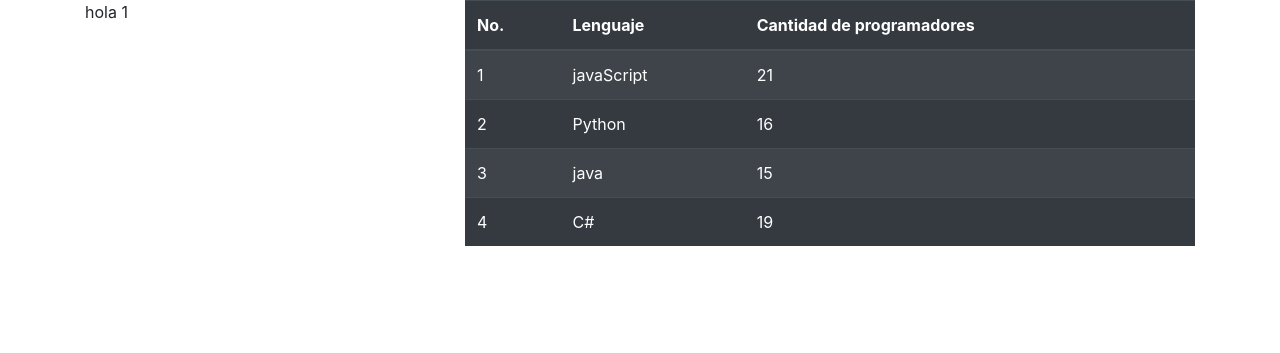
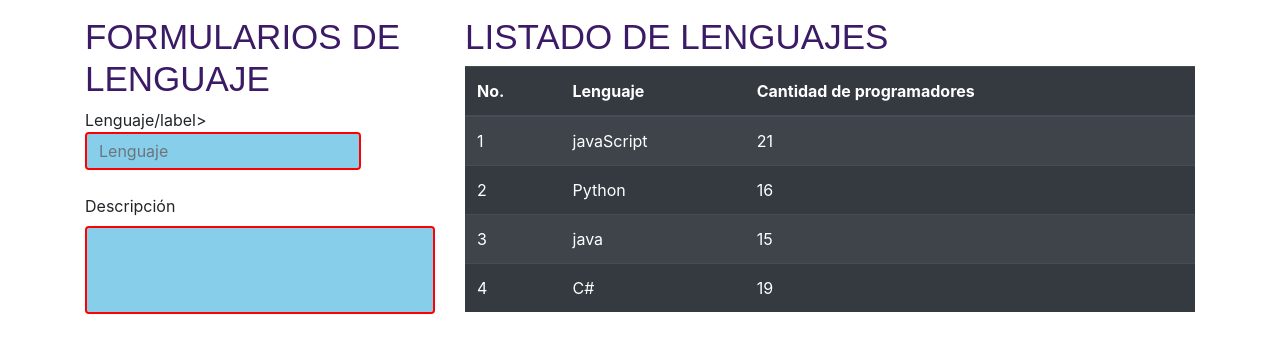
Before and after one commit to radape-Hub/aplicaci-nWeb, a Flask app: page /Interfaz in a window 1280 px wide. Shown: the part 56-409 px from the top of the page. Run offline with Flask 2, Linux system fonts and the light colour scheme; some libraries are stand-ins or nearby versions.

Commit message:
se crea archivo .css

```diff
--- /dev/null
+++ b/css/interfaz.css
@@ -0,0 +1,20 @@
+#descripcion {
+    resize: none;
+    border: red 2px solid;
+    background-color: skyblue;
+}
+
+#nombre{
+
+
+    border: red 2px solid;
+    background-color: skyblue;
+}
+
+h2 {
+    color: #3c1b66;
+    font-weight: normal;
+    font-size: 35px;
+    font-family: Arial;
+    text-transform: uppercase;
+}
--- a/templates/Interfaz.html
+++ b/templates/Interfaz.html
@@ -10,6 +10,10 @@
   <!-- Bootstrap CSS -->
   <link rel="stylesheet" href="https://stackpath.bootstrapcdn.com/bootstrap/4.3.1/css/bootstrap.min.css"
     integrity="sha384-ggOyR0iXCbMQv3Xipma34MD+dH/1fQ784/j6cY/iJTQUOhcWr7x9JvoRxT2MZw1T" crossorigin="anonymous">
+
+    <!-- Custom CSS -->
+    <link rel="stylesheet" type="text/css" href="/css/interfaz.css"/>
+
 </head>
 
 <body>
@@ -38,14 +42,23 @@
       </div>
     </div>
   </nav>
-  <div class="container">
+  <div class="container my-3">
     <div class="row">
       <div class="col-sm-12 col-md-4 col-lg-4 col-xl-4">
-        hola 1
-
+        <h2>Formularios de lenguaje</h2>
+        <form">
+          <div class="mb-3">
+            <label for="nombre" class="form-label">Lenguaje/label>
+            <input type="text" class="form-control" id="nombre" placeholder="Lenguaje">
+          </div>
+          <div class="mb-3">
+            <label for="descripcion" class="form-label">Descripción</label>
+            <textarea class="form-control" id="descripcion" rows="3"></textarea>
+          </div>
+          </form>
       </div>
       <div class="col-sm-12 col-md-8 col-lg-8 col-xl-8">
-
+        <h2>Listado de lenguajes</h2>
         <table class="table table-striped table-dark">
           <thead>
             <tr>
```
